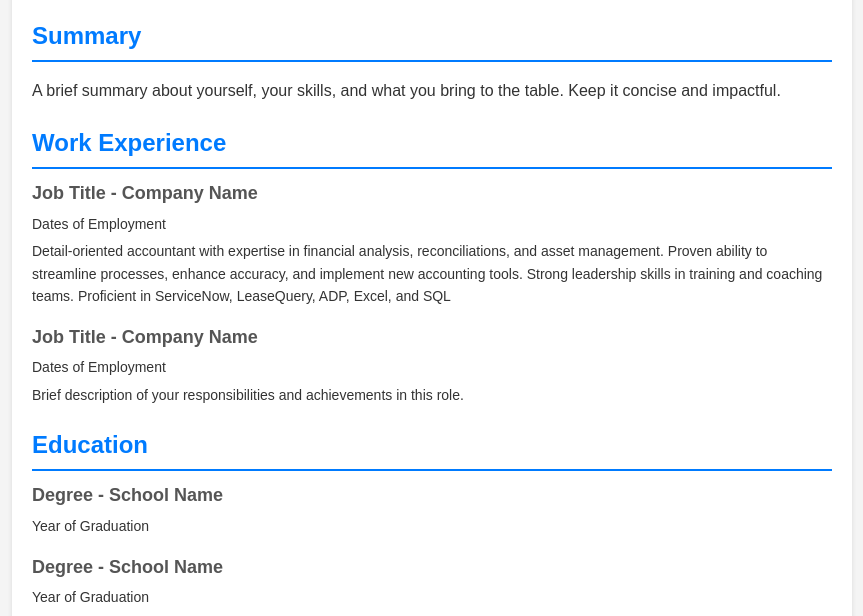
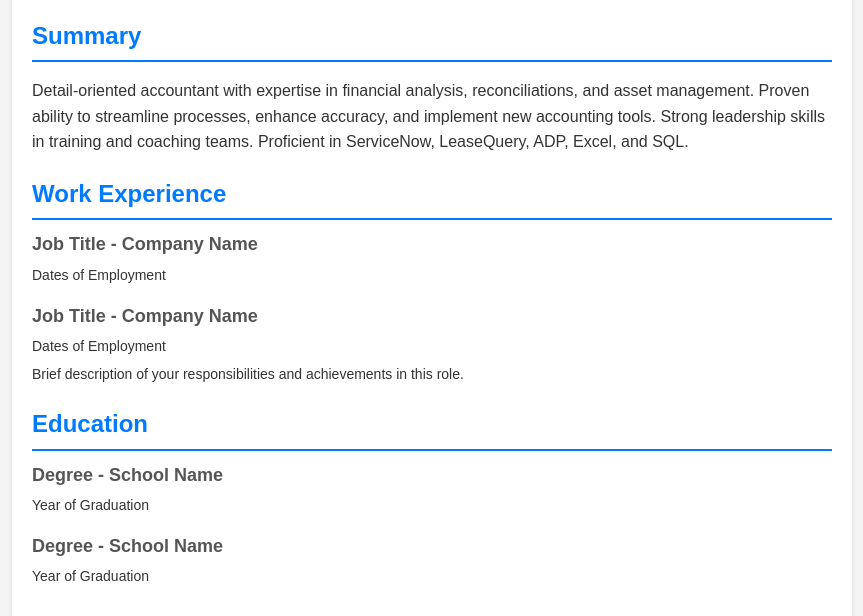
Before and after one commit to eugeniaduke/eugeniaduke.github.io, a plain HTML site: page index.html in a window 1280 px wide. Shown: the part 124-740 px from the top of the page, without its empty margins (208-1071 px from the left). Drawn offline with Linux system fonts and the light colour scheme.

Commit message:
added summary

```diff
--- a/index.html
+++ b/index.html
@@ -90,8 +90,11 @@
             <section class="section">
                 <h2>Summary</h2>
                 <p>
-                    A brief summary about yourself, your skills, and what you
-                    bring to the table. Keep it concise and impactful.
+                    Detail-oriented accountant with expertise in financial analysis,
+                    reconciliations, and asset management.  Proven ability to streamline
+                    processes, enhance accuracy, and implement new accounting tools.  Strong
+                    leadership skills in training and coaching teams.  Proficient in ServiceNow,
+                    LeaseQuery, ADP, Excel, and SQL.
                 </p>
             </section>
             <section class="section">
@@ -100,7 +103,7 @@
                     <h3>Job Title - Company Name</h3>
                     <p>Dates of Employment</p>
                     <p>
-                        Detail-oriented accountant with expertise in financial analysis, reconciliations, and asset management. Proven ability to streamline processes, enhance accuracy, and implement new accounting tools. Strong leadership skills in training and coaching teams. Proficient in ServiceNow, LeaseQuery, ADP, Excel, and SQL
+
                     </p>
                 </div>
                 <div class="item">
```
